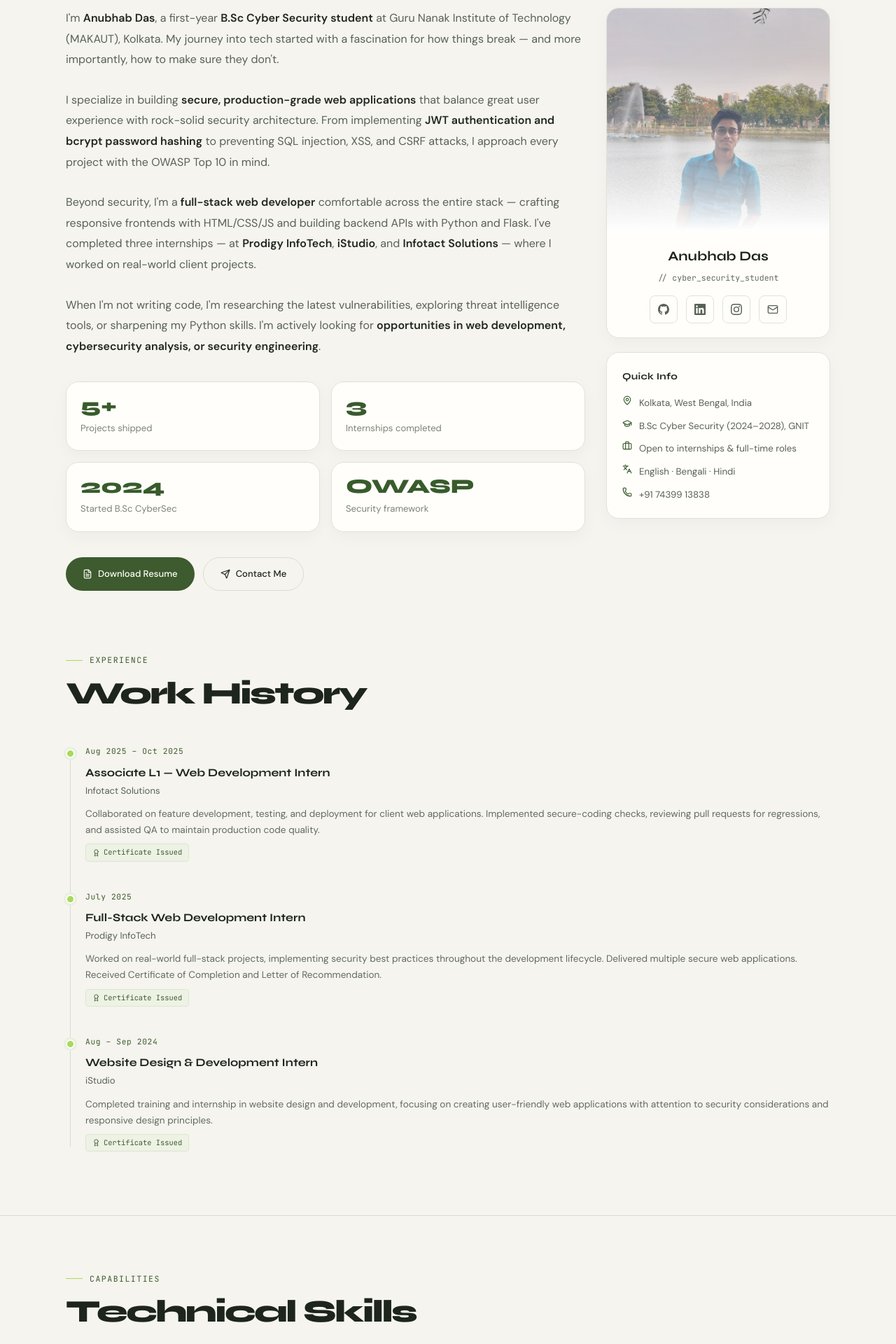
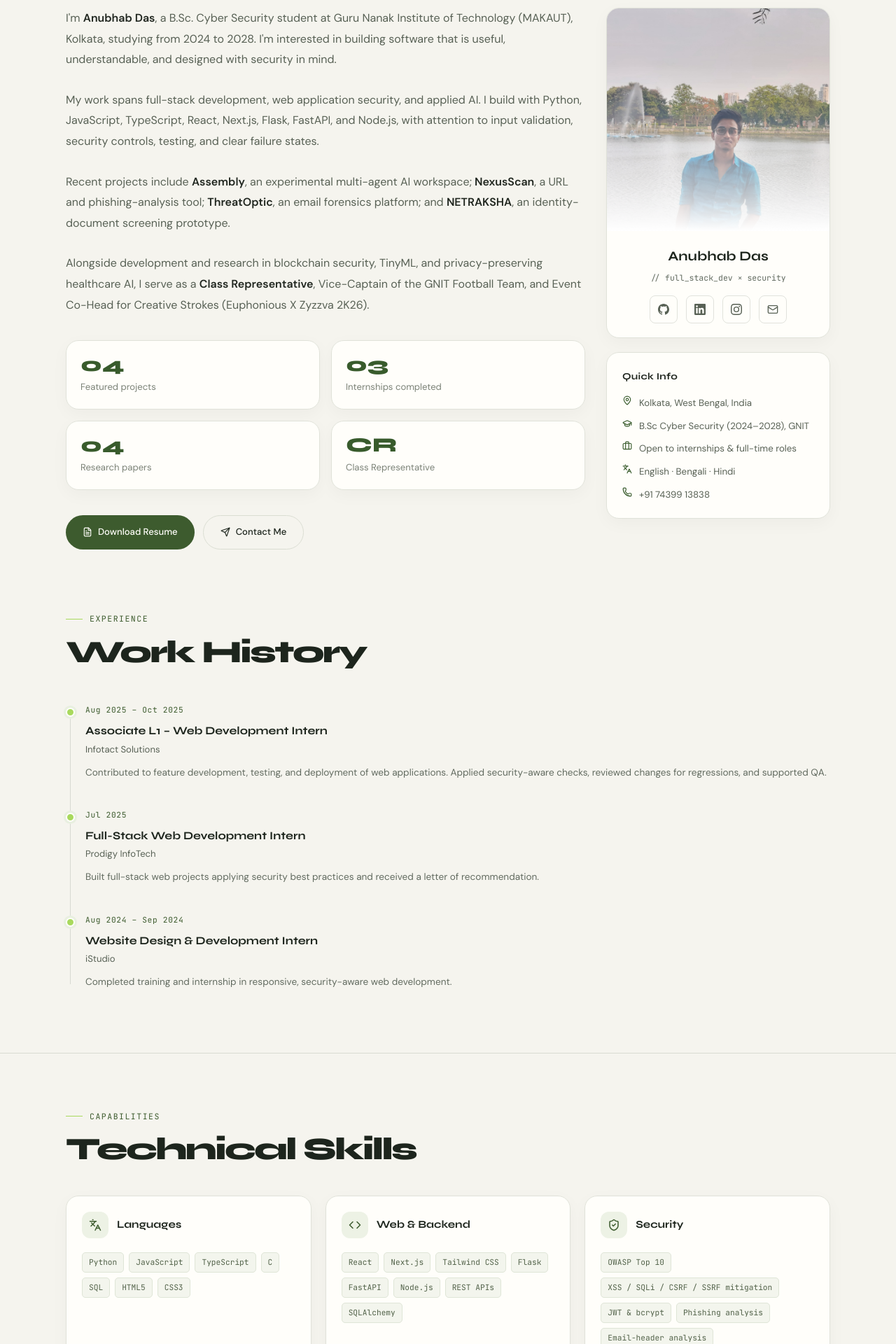
Before and after one commit to anubhab7105/My_Portfolio, a Next.js app: page /about in a window 1280 px wide. Shown: the part 680-2600 px from the top of the page at 70% size. Built offline with nearby package versions, Linux system fonts and the light colour scheme.

Commit message:
fix(about): refresh profile to match current resume

```diff
--- a/app/about/page.tsx
+++ b/app/about/page.tsx
@@ -4,7 +4,6 @@ import Link from 'next/link';
 import {
   ShieldCheck,
   Code,
-  Server,
   Wrench,
   MapPin,
   GraduationCap,
@@ -12,7 +11,6 @@ import {
   Languages,
   Phone,
   Mail,
-  Award,
   FileText,
   Send,
   MessageSquare,
@@ -29,7 +27,7 @@ import { GithubIcon, LinkedinIcon, InstagramIcon } from '@/components/SocialIcon
 export const metadata: Metadata = {
   title: 'About',
   description:
-    'Learn about Anubhab Das — Cyber Security student at GNIT Kolkata, web developer, and security-focused builder with internship experience at Prodigy InfoTech, iStudio, and Infotact Solutions.',
+    'Anubhab Das is a B.Sc. Cyber Security student at GNIT Kolkata working across full-stack development, application security, applied AI, and research.',
   alternates: { canonical: 'https://anubhab-das.vercel.app/about' },
   openGraph: {
     title: 'About Anubhab Das | Cyber Security & Web Dev',
@@ -41,24 +39,29 @@ export const metadata: Metadata = {
 
 const SKILL_CATEGORIES = [
   {
-    icon: <ShieldCheck size={18} />,
-    name: 'Security',
-    skills: ['OWASP Top 10', 'XSS Prevention', 'SQL Injection', 'CSRF Protection', 'JWT Auth', 'bcrypt', 'Data Encryption', 'Rate Limiting', 'Threat Analysis'],
+    icon: <Languages size={18} />,
+    name: 'Languages',
+    skills: ['Python', 'JavaScript', 'TypeScript', 'C', 'SQL', 'HTML5', 'CSS3'],
   },
   {
     icon: <Code size={18} />,
-    name: 'Frontend',
-    skills: ['HTML5', 'CSS3', 'JavaScript', 'Responsive Design', 'REST APIs', 'Chart.js', 'Bootstrap'],
+    name: 'Web & Backend',
+    skills: ['React', 'Next.js', 'Tailwind CSS', 'Flask', 'FastAPI', 'Node.js', 'REST APIs', 'SQLAlchemy'],
   },
   {
-    icon: <Server size={18} />,
-    name: 'Backend',
-    skills: ['Python', 'Flask', 'SQLite', 'NLP', 'AI Integration', 'C'],
+    icon: <ShieldCheck size={18} />,
+    name: 'Security',
+    skills: ['OWASP Top 10', 'XSS / SQLi / CSRF / SSRF mitigation', 'JWT & bcrypt', 'Phishing analysis', 'Email-header analysis'],
+  },
+  {
+    icon: <BookOpen size={18} />,
+    name: 'AI / ML',
+    skills: ['scikit-learn', 'pandas', 'NumPy', 'NLP', 'LLM APIs (Groq, OpenAI, Gemini)', 'OpenCV'],
   },
   {
     icon: <Wrench size={18} />,
-    name: 'Tools & DevOps',
-    skills: ['Git', 'GitHub', 'Vercel', 'GitHub Pages', 'VS Code', 'Formspree'],
+    name: 'Data & DevOps',
+    skills: ['PostgreSQL', 'Supabase', 'Redis', 'Git', 'GitHub Actions', 'Docker', 'pytest', 'Playwright', 'Vercel'],
   },
 ];
 
@@ -73,7 +76,7 @@ const SOFT_SKILLS = [
 ];
 
 const EDUCATION = [
-  { year: '2024 – 2028', degree: 'B.Sc in Cyber Security', school: 'Guru Nanak Institute of Technology', board: 'MAKAUT (Maulana Abul Kalam Azad University of Technology)' },
+  { year: '2024 – 2028', degree: 'B.Sc. in Cyber Security', school: 'Guru Nanak Institute of Technology', board: 'MAKAUT · Class Representative · Vice-Captain, GNIT Football Team' },
   { year: '2024', degree: 'Higher Secondary (Class XII)', school: 'Baranagar Narendranath Vidyamandir', board: 'WBCHSE (West Bengal Council of Higher Secondary Education)' },
   { year: '2022', degree: 'Secondary (Class X)', school: 'Baranagar Narendranath Vidyamandir', board: 'WBBSE (West Bengal Board of Secondary Education)' },
 ];
@@ -112,36 +115,33 @@ export default function AboutPage() {
               {/* left: bio */}
               <div className="about-bio">
                 <p className="animate-up">
-                  I&apos;m <strong>Anubhab Das</strong>, a first-year <strong>B.Sc Cyber Security student</strong> at
-                  Guru Nanak Institute of Technology (MAKAUT), Kolkata. My journey into tech started with a fascination
-                  for how things break — and more importantly, how to make sure they don&apos;t.
+                  I&apos;m <strong>Anubhab Das</strong>, a B.Sc. Cyber Security student at Guru Nanak Institute of Technology
+                  (MAKAUT), Kolkata, studying from 2024 to 2028. I&apos;m interested in building software that is useful,
+                  understandable, and designed with security in mind.
                 </p>
                 <p className="animate-up">
-                  I specialize in building <strong>secure, production-grade web applications</strong> that balance great
-                  user experience with rock-solid security architecture. From implementing{' '}
-                  <strong>JWT authentication and bcrypt password hashing</strong> to preventing SQL injection, XSS, and
-                  CSRF attacks, I approach every project with the OWASP Top 10 in mind.
+                  My work spans full-stack development, web application security, and applied AI. I build with Python,
+                  JavaScript, TypeScript, React, Next.js, Flask, FastAPI, and Node.js, with attention to input validation,
+                  security controls, testing, and clear failure states.
                 </p>
                 <p className="animate-up">
-                  Beyond security, I&apos;m a <strong>full-stack web developer</strong> comfortable across the entire
-                  stack — crafting responsive frontends with HTML/CSS/JS and building backend APIs with Python and Flask.
-                  I&apos;ve completed three internships — at <strong>Prodigy InfoTech</strong>,{' '}
-                  <strong>iStudio</strong>, and <strong>Infotact Solutions</strong> — where I worked on real-world
-                  client projects.
+                  Recent projects include <strong>Assembly</strong>, an experimental multi-agent AI workspace;
+                  <strong> NexusScan</strong>, a URL and phishing-analysis tool; <strong>ThreatOptic</strong>, an email
+                  forensics platform; and <strong>NETRAKSHA</strong>, an identity-document screening prototype.
                 </p>
                 <p className="animate-up">
-                  When I&apos;m not writing code, I&apos;m researching the latest vulnerabilities, exploring threat
-                  intelligence tools, or sharpening my Python skills. I&apos;m actively looking for{' '}
-                  <strong>opportunities in web development, cybersecurity analysis, or security engineering</strong>.
+                  Alongside development and research in blockchain security, TinyML, and privacy-preserving healthcare AI,
+                  I serve as a <strong>Class Representative</strong>, Vice-Captain of the GNIT Football Team, and Event
+                  Co-Head for Creative Strokes (Euphonious X Zyzzva 2K26).
                 </p>
 
                 {/* highlights */}
                 <div className="about-highlights animate-up">
                   {[
-                    { num: '5+', label: 'Projects shipped' },
-                    { num: '3', label: 'Internships completed' },
-                    { num: '2024', label: 'Started B.Sc CyberSec' },
-                    { num: 'OWASP', label: 'Security framework' },
+                    { num: '04', label: 'Featured projects' },
+                    { num: '03', label: 'Internships completed' },
+                    { num: '04', label: 'Research papers' },
+                    { num: 'CR', label: 'Class Representative' },
                   ].map((h) => (
                     <div key={h.label} className="highlight-item">
                       <span className="highlight-num">{h.num}</span>
@@ -175,7 +175,7 @@ export default function AboutPage() {
                   </div>
                   <div className="profile-info">
                     <p className="profile-name">Anubhab Das</p>
-                    <p className="profile-role">// cyber_security_student</p>
+                    <p className="profile-role">// full_stack_dev × security</p>
                     <div className="social-links">
                       <a href="https://github.com/anubhab7105" target="_blank" rel="noopener noreferrer" aria-label="GitHub profile"><GithubIcon size={16} /></a>
                       <a href="http://www.linkedin.com/in/anubhab7105" target="_blank" rel="noopener noreferrer" aria-label="LinkedIn profile"><LinkedinIcon size={16} /></a>
@@ -209,21 +209,21 @@ export default function AboutPage() {
               {[
                 {
                   date: 'Aug 2025 – Oct 2025',
-                  title: 'Associate L1 — Web Development Intern',
+                  title: 'Associate L1 – Web Development Intern',
                   org: 'Infotact Solutions',
-                  desc: 'Collaborated on feature development, testing, and deployment for client web applications. Implemented secure-coding checks, reviewing pull requests for regressions, and assisted QA to maintain production code quality.',
+                  desc: 'Contributed to feature development, testing, and deployment of web applications. Applied security-aware checks, reviewed changes for regressions, and supported QA.',
                 },
                 {
-                  date: 'July 2025',
+                  date: 'Jul 2025',
                   title: 'Full-Stack Web Development Intern',
                   org: 'Prodigy InfoTech',
-                  desc: 'Worked on real-world full-stack projects, implementing security best practices throughout the development lifecycle. Delivered multiple secure web applications. Received Certificate of Completion and Letter of Recommendation.',
+                  desc: 'Built full-stack web projects applying security best practices and received a letter of recommendation.',
                 },
                 {
-                  date: 'Aug – Sep 2024',
+                  date: 'Aug 2024 – Sep 2024',
                   title: 'Website Design & Development Intern',
                   org: 'iStudio',
-                  desc: 'Completed training and internship in website design and development, focusing on creating user-friendly web applications with attention to security considerations and responsive design principles.',
+                  desc: 'Completed training and internship in responsive, security-aware web development.',
                 },
               ].map((item, i) => (
                 <div key={i} className="timeline-item animate-up">
@@ -232,9 +232,6 @@ export default function AboutPage() {
                   <h3 className="timeline-title">{item.title}</h3>
                   <p className="timeline-org">{item.org}</p>
                   <p className="timeline-desc">{item.desc}</p>
-                  <span className="timeline-badge">
-                    <Award size={11} aria-hidden="true" /> Certificate Issued
-                  </span>
                 </div>
               ))}
             </div>
```
